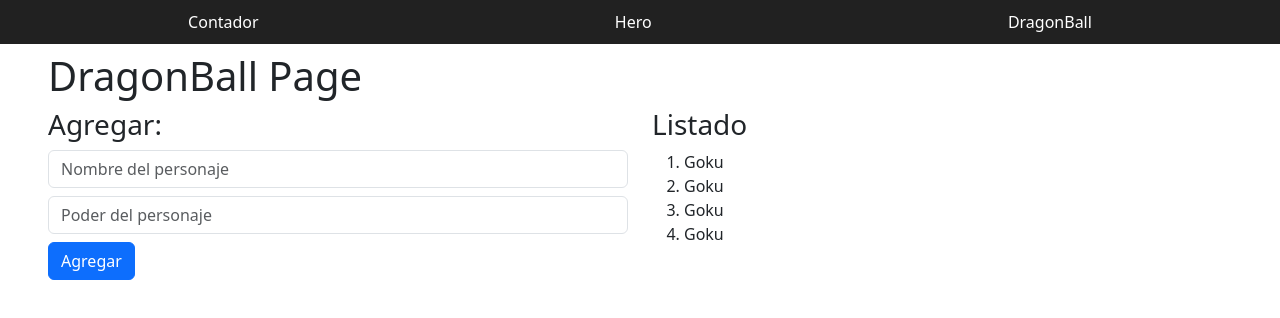
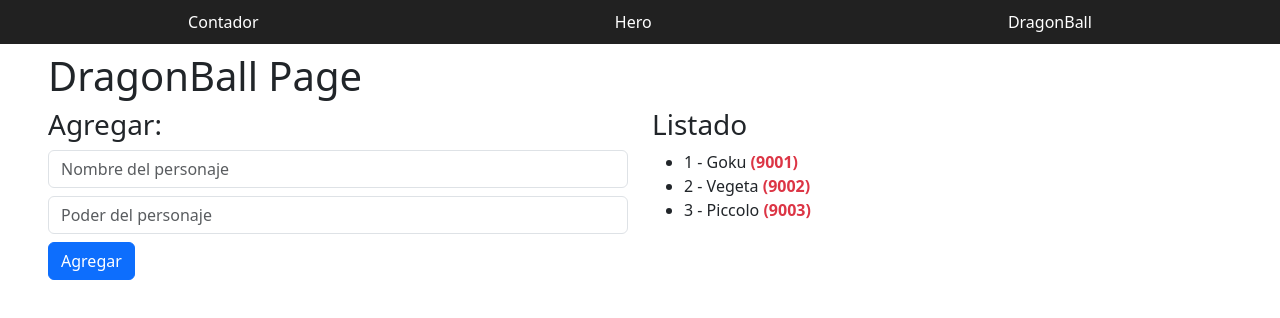
Before and after one commit to marquezesteirofrancisco-sudo/angular, an Angular app in the folder 02-bases/: page /dragonball in a window 1280 px wide. Shown: the top 318 px of the page. Built offline with nearby package versions, Linux system fonts and the light colour scheme.

Commit message:
@for - Realizar iteraciones de elementos
@for - Realizar iteraciones de elementos

```diff
--- a/02-bases/src/app/pages/dragonball/dragonball-page.html
+++ b/02-bases/src/app/pages/dragonball/dragonball-page.html
@@ -11,12 +11,16 @@
 
     <div class="col-12 col-sm-6">
         <h3>Listado</h3>
-        <ol>
-            <li>Goku</li>
-            <li>Goku</li>
-            <li>Goku</li>
-            <li>Goku</li>
-        </ol>
+        <ul>
+
+            @for (character of characteres(); track character.id; let idx= $index) {
+                <li>
+                    <span>{{ idx + 1 }} - {{character.name}}</span>
+                    <strong class="text-danger"> ({{character.power}}) </strong>
+                </li>
+            }
+
+        </ul>
 
     </div>
 </section>
--- a/02-bases/src/app/pages/dragonball/dragonball-page.ts
+++ b/02-bases/src/app/pages/dragonball/dragonball-page.ts
@@ -1,4 +1,11 @@
-import { Component } from '@angular/core';
+import { Component, signal } from '@angular/core';
+
+
+interface Character {
+  id:number;
+  name:string;
+  power:number
+}
 
 @Component({
   selector: 'app-dragonball',
@@ -6,4 +13,28 @@
   templateUrl: './dragonball-page.html',
   styles: ``,
 })
-export class DragonballPage {}
+export class DragonballPage {
+
+  characteres = signal<Character[]> ([
+    {
+      id : 1,
+      name : 'Goku',
+      power : 9001
+    },
+
+    {
+      id : 2,
+      name : 'Vegeta',
+      power : 9002
+    },
+
+    {
+      id : 3,
+      name : 'Piccolo',
+      power : 9003
+    },
+
+  ]);
+
+
+}
```
